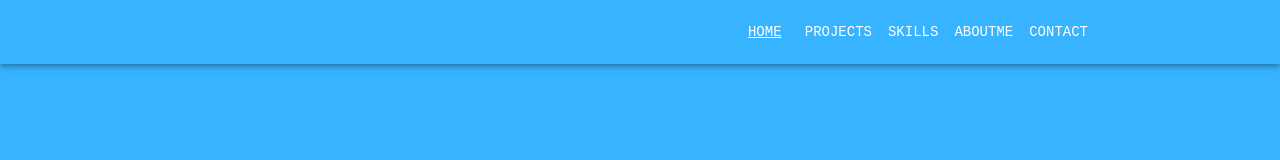
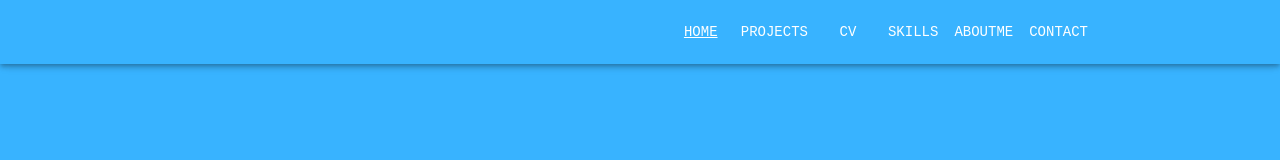
Before and after one commit to VendenIX/portfolio, a React (Create React App) app: page / in a window 1280 px wide. Shown: the top 160 px of the page. Built offline with nearby package versions, Linux system fonts and the light colour scheme.

Commit message:
ajout du CV sur le portfolio

```diff
--- a/src/App.js
+++ b/src/App.js
@@ -1,11 +1,12 @@
+import { createTheme, ThemeProvider } from '@mui/material/styles';
 import React from 'react';
-import { createTheme, ThemeProvider } from '@mui/material/styles';
+import AboutMe from './pages/AboutMe/';
+import Contact from './pages/Contact/';
 import Header from './pages/Header/';
-import AboutMe from './pages/AboutMe/';
+import Home from './pages/Home/';
 import Projects from './pages/Projects/';
 import Skills from './pages/Skills';
-import Contact from './pages/Contact/';
-import Home from './pages/Home/';
+import CurriculumVitae from './pages/Curriculum-Vitae';
 
 const theme = createTheme({
   typography: {
@@ -15,13 +16,13 @@ const theme = createTheme({
 
 const App = () => {
     const [selectedProject, setSelectedProject] = React.useState(null);
-
     return (
         <ThemeProvider theme={theme}>
             <div style={{ backgroundColor: '#38B3FF', color: '#fff' }}>
                 <Header />
                 <Home />
                 <Projects onSelect={setSelectedProject} />
+                <CurriculumVitae />
                 <Skills />
                 <AboutMe />
                 <Contact />
--- /dev/null
+++ b/src/pages/Curriculum-Vitae/index.js
@@ -0,0 +1,27 @@
+// src/pages/Curriculum-Vitae/index.js
+
+import React from 'react';
+import { Typography } from '@mui/material';
+
+const CvViewer = () => {
+    return (
+        <iframe
+            src="https://docs.google.com/viewer?url=https://raw.githubusercontent.com/VendenIX/curriculum_vitae/main/Curriculum_vitae.pdf&embedded=true"
+            style={{ width: '80%', height: '90vh', margin: 'auto', display: 'block', border: 'none' }}
+            title="CV"
+        />
+    );
+};
+
+const CurriculumVitae = () => {
+    return (
+        <section id="cv" style={{ padding: '5em', minHeight: '110vh' }}>
+            <div>
+                <Typography variant="h4" style={{ marginBottom: '1em' }}>Curriculum Vitae</Typography>
+                <CvViewer />
+            </div>
+        </section>
+    );
+};
+
+export default CurriculumVitae;
--- a/src/pages/Header/index.js
+++ b/src/pages/Header/index.js
@@ -1,8 +1,11 @@
-import React, { useState, useEffect } from 'react';
-import { AppBar, Toolbar, Button, Box, IconButton, Drawer, List, ListItem, useTheme, useMediaQuery } from '@mui/material';
+// src/pages/Header/Header.js
+
 import MenuIcon from '@mui/icons-material/Menu';
+import { AppBar, Box, Button, Drawer, IconButton, List, ListItem, Toolbar, useMediaQuery, useTheme } from '@mui/material';
+import React, { useEffect, useState } from 'react';
 
-const sections = ['#home', '#projects', '#skills','#aboutMe', '#contact'];
+// Ajouter la section CV
+const sections = ['#home', '#projects', '#cv', '#skills', '#aboutMe', '#contact'];
 
 const Header = () => {
     const [activeSection, setActiveSection] = useState('#home');
@@ -41,7 +44,7 @@ const Header = () => {
 
         window.scrollTo({
             top: offsetPosition,
-          behavior: 'smooth'
+            behavior: 'smooth',
         });
     };
 
@@ -49,7 +52,7 @@ const Header = () => {
         setDrawerOpen(isOpen);
     };
 
-    const renderMenuItems = (isInDrawer = false) => (
+    const renderMenuItems = (isInDrawer = false) =>
         sections.map((section, index) => (
             <Button
                 key={index}
@@ -58,23 +61,27 @@ const Header = () => {
                     e.preventDefault();
                     scrollToSection(section);
                 }}
-            style={{ textDecoration: activeSection === section ? "underline" : "none", padding: isInDrawer ? '1em' : undefined }}
+                style={{
+                    textDecoration: activeSection === section ? 'underline' : 'none',
+                    padding: isInDrawer ? '1em' : undefined,
+                }}
             >
-            {section.substring(1)}
+                {section.substring(1).toUpperCase()} {/* Transformer en majuscules */}
             </Button>
-        ))
-      );
+        ));
 
     return (
         <section id="home">
-            <Box sx={{ display: 'flex', justifyContent: 'flex-end' , marginBottom: '4em'}}>
-                <AppBar position="fixed" color="primary" sx={{ maxWidth: '100%', background: '#38B3FF', paddingRight: '10em'}}>
-                    <Toolbar sx={{ justifyContent: 'flex-end'}}>
+            <Box sx={{ display: 'flex', justifyContent: 'flex-end', marginBottom: '4em' }}>
+                <AppBar position="fixed" color="primary" sx={{ maxWidth: '100%', background: '#38B3FF', paddingRight: '10em' }}>
+                    <Toolbar sx={{ justifyContent: 'flex-end' }}>
                         {isMobile ? (
-                            <IconButton sx={{marginRight: '-6em'}}color="inherit" onClick={() => toggleDrawer(true)}>
+                            <IconButton sx={{ marginRight: '-6em' }} color="inherit" onClick={() => toggleDrawer(true)}>
                                 <MenuIcon />
                             </IconButton>
-                        ) : renderMenuItems()}
+                        ) : (
+                            renderMenuItems()
+                        )}
                     </Toolbar>
                 </AppBar>
                 <Drawer anchor="right" open={drawerOpen} onClose={() => toggleDrawer(false)}>
```
Also changed, not shown: src/pages/Contact/index.js (indentation only), 4 other files (tests, documents, lock files or other folders). Lines whose indentation alone changed are shown as unchanged.
